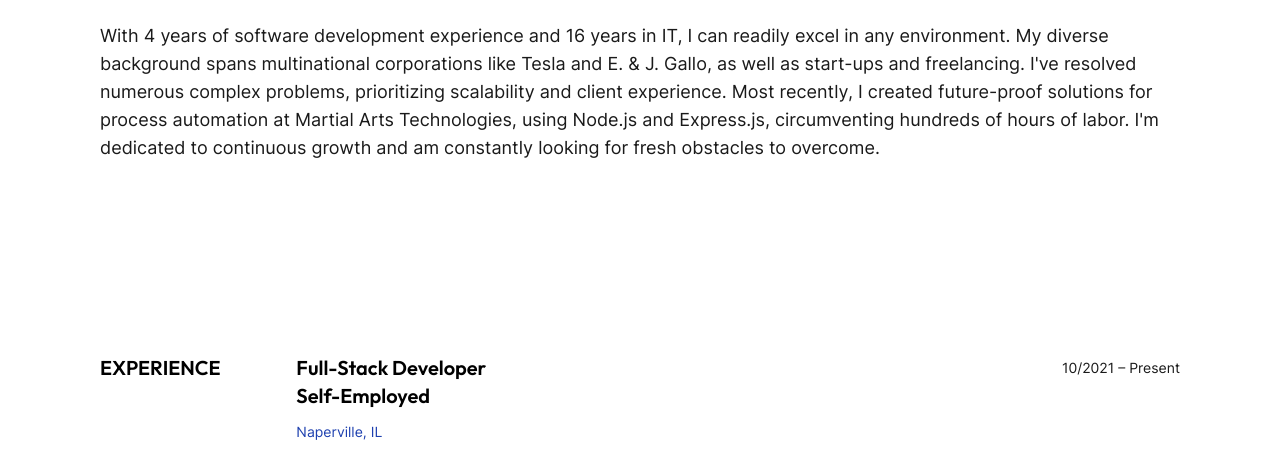
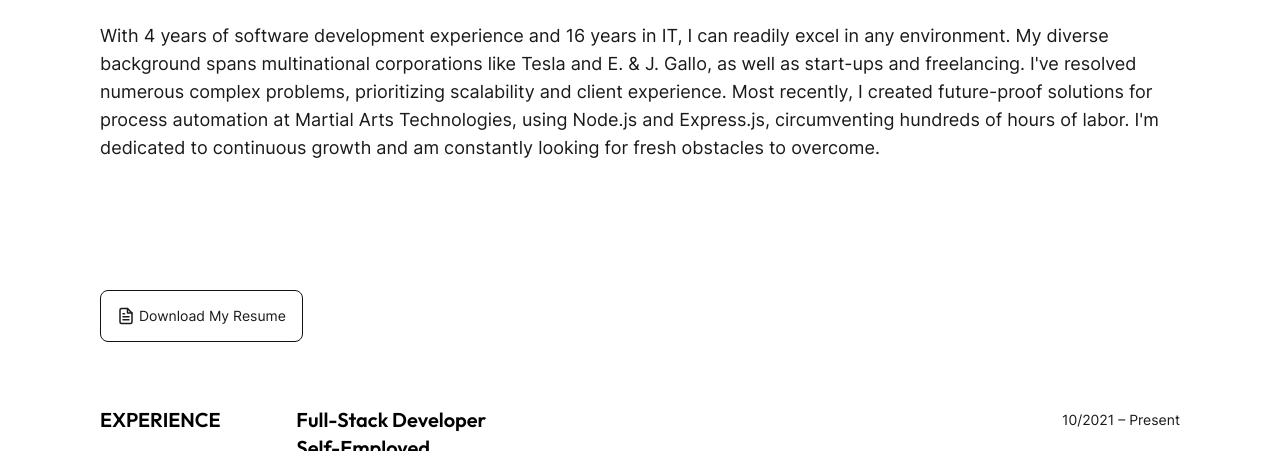
Before and after one commit to d5732/portfolio-astro, an Astro site: page / in a window 1280 px wide. Shown: the part 476-927 px from the top of the page. Built offline with nearby package versions, Linux system fonts and the light colour scheme; Astro itself is replaced by a stand-in of ours; a web font is replaced by a local one.

Commit message:
feat: resume button placement and style

```diff
--- a/src/pages/index.astro
+++ b/src/pages/index.astro
@@ -30,19 +30,12 @@
     <body>
         <Layout>
             <Hero name={info.name} summary={info.summary} />
-            <Experience title={"EXPERIENCE"} details={info.experience} />
-            <Experience title={"EDUCATION"} details={info.education} />
-            <Experience
-                title={"CERTIFICATIONS"}
-                details={info.certifications}
-            />
             <div class="flex">
                 <a
                     target="_blank"
                     href={info.resumeUrl}
                     aria-label="download-resume"
-                    id="download-resume"
-                    class="mb-16 rounded-lg bg-slate-200 p-4 dark:bg-[#202020] dark:text-light"
+                    class="download-resume"
                 >
                     <svg
                         xmlns="http://www.w3.org/2000/svg"
@@ -54,19 +47,28 @@
                         stroke-width="2"
                         stroke-linecap="round"
                         stroke-linejoin="round"
-                        class="feather feather-download inline pb-[3px]"
-                        ><path d="M21 15v4a2 2 0 0 1-2 2H5a2 2 0 0 1-2-2v-4"
-                        ></path><polyline points="7 10 12 15 17 10"
-                        ></polyline><line x1="12" y1="15" x2="12" y2="3"
-                        ></line></svg
+                        class="feather feather-file-text inline-block"
+                        ><path
+                            d="M14 2H6a2 2 0 0 0-2 2v16a2 2 0 0 0 2 2h12a2 2 0 0 0 2-2V8z"
+                        ></path><polyline points="14 2 14 8 20 8"
+                        ></polyline><line x1="16" y1="13" x2="8" y2="13"
+                        ></line><line x1="16" y1="17" x2="8" y2="17"
+                        ></line><polyline points="10 9 9 9 8 9"></polyline></svg
                     >
-                    <span class="ml-1">Download My Resume</span>
+                    <span class="ml-1 text-sm leading-none"
+                        >Download My Resume</span
+                    >
                 </a>
             </div>
-            <section>
-                <h2 class="mt-16 w-[15rem] dark:text-light">
-                    FEATURED PROJECTS
-                </h2>
+            <Experience title={"EXPERIENCE"} details={info.experience} />
+            <Experience title={"EDUCATION"} details={info.education} />
+            <Experience
+                title={"CERTIFICATIONS"}
+                details={info.certifications}
+            />
+
+            <section class="mt-16">
+                <h2 class="dark:text-light">FEATURED PROJECTS</h2>
                 <ProjectsWrapper projects={featuredProjects} />
             </section>
         </Layout>
--- a/src/styles/style.css
+++ b/src/styles/style.css
@@ -41,4 +41,7 @@
     .footer-icons {
         @apply dark:text-light flex items-center border border-dark dark:border-light p-4 rounded-lg justify-center;
     }
+    .download-resume {
+        @apply dark:text-light flex items-center border border-dark dark:border-light p-4 rounded-lg justify-center;
+    }
 }
```
